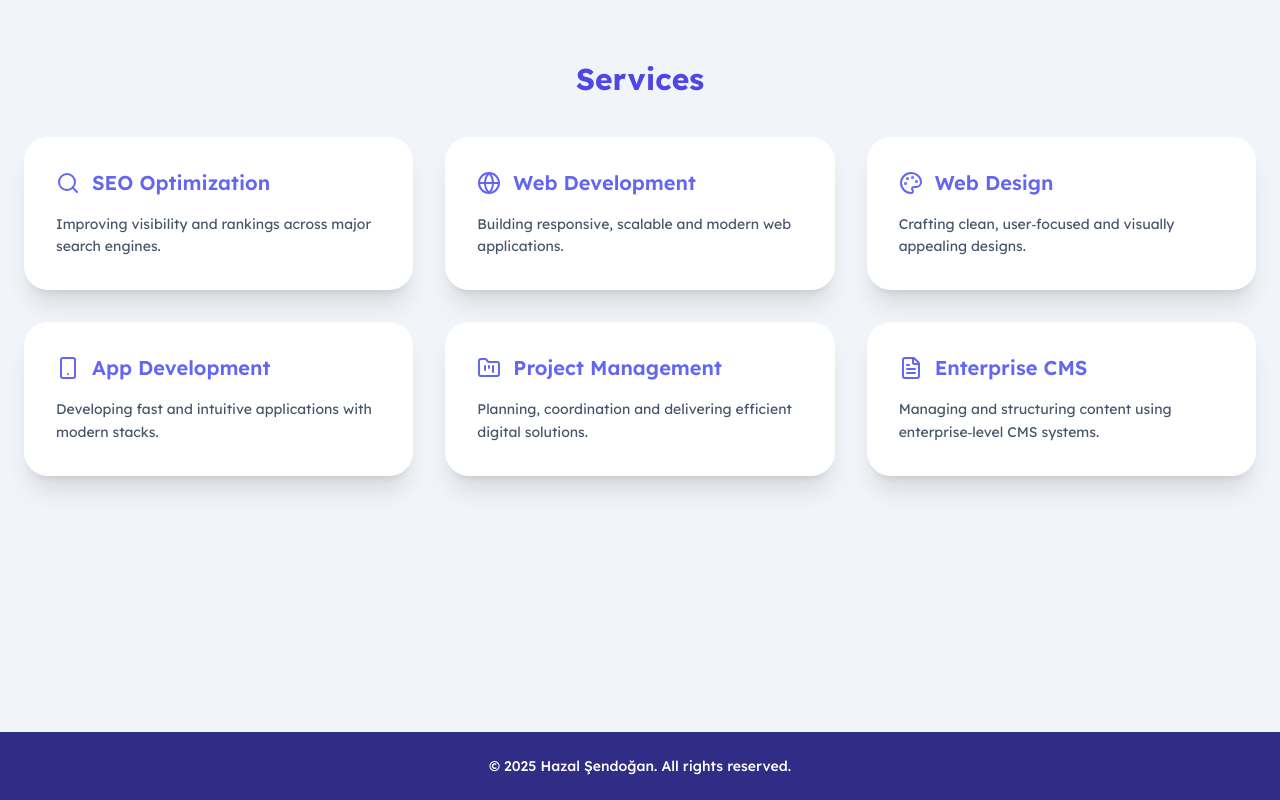
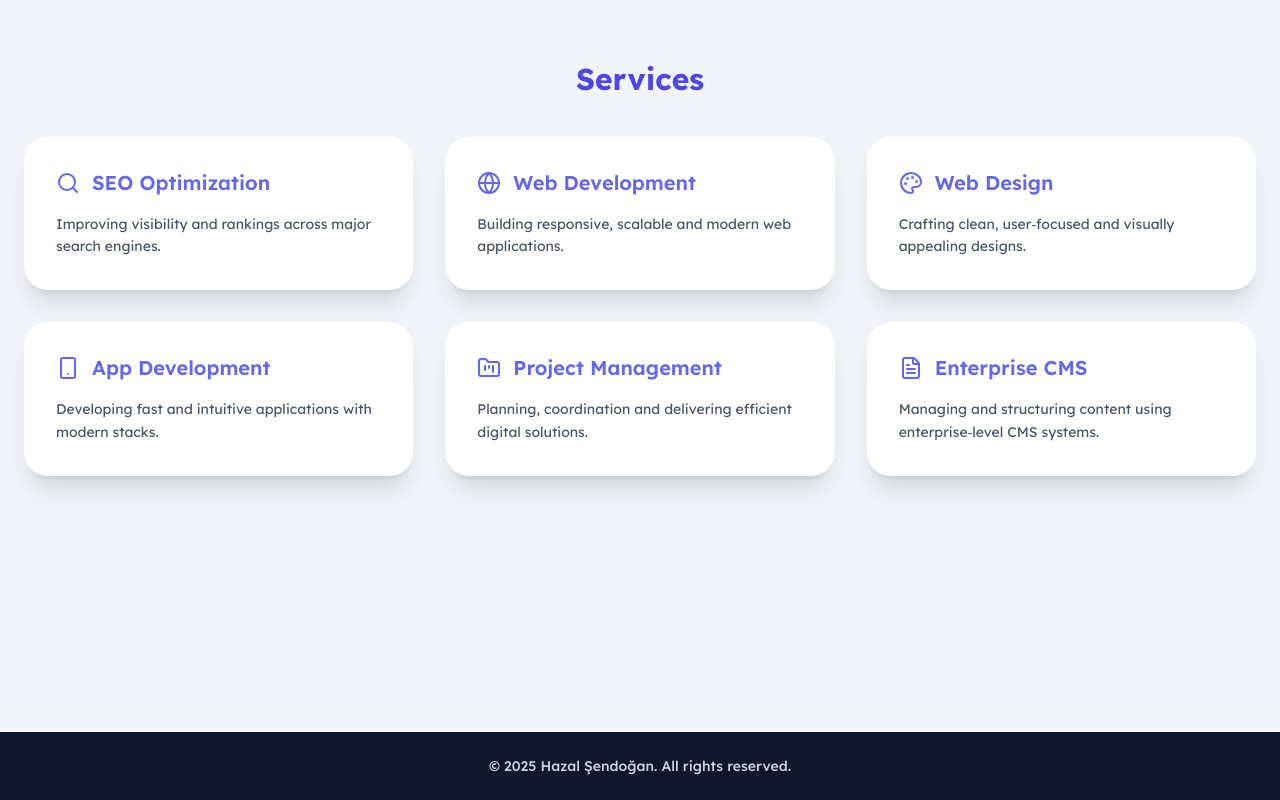
Before and after one commit to sendoganhazal/hazalsendogan, a Next.js app: page / in a window 1280 px wide. Shown: the part 1924-2724 px from the top of the page. Built offline with nearby package versions, Linux system fonts and the light colour scheme.

Commit message:
footer revised

```diff
--- a/app/globals.css
+++ b/app/globals.css
@@ -101,10 +101,10 @@ h6 {
 
 /*Footer*/
 .footer {
-  @apply bg-indigo-900 flex justify-center p-6;
+  @apply bg-[#0F172A] flex justify-center p-6;
 }
 .footer p {
-  @apply text-white text-sm font-medium;
+  @apply text-[#CBD5E1] text-sm font-medium;
 }
 /*Button*/
 .btn {
```
